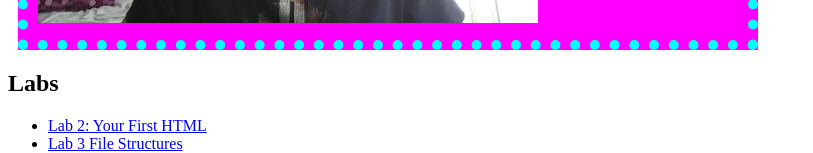
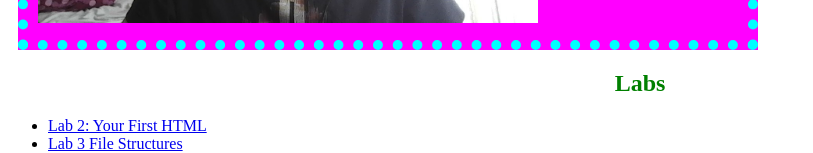
Before and after one commit to okshaone/art101, a plain HTML site: page index.html in a window 1280 px wide. Shown: the part 815-968 px from the top of the page, without its empty margins (0-813 px from the left). Drawn offline with Linux system fonts and the light colour scheme.

Commit message:
Update site.css

```diff
--- a/css/site.css
+++ b/css/site.css
@@ -23,3 +23,9 @@ p{
 #my-portrait {
     width: 500px;
 }
+
+h2{
+  color: Green;
+  Text-align: center;
+  font-size: 200;
+}
```
